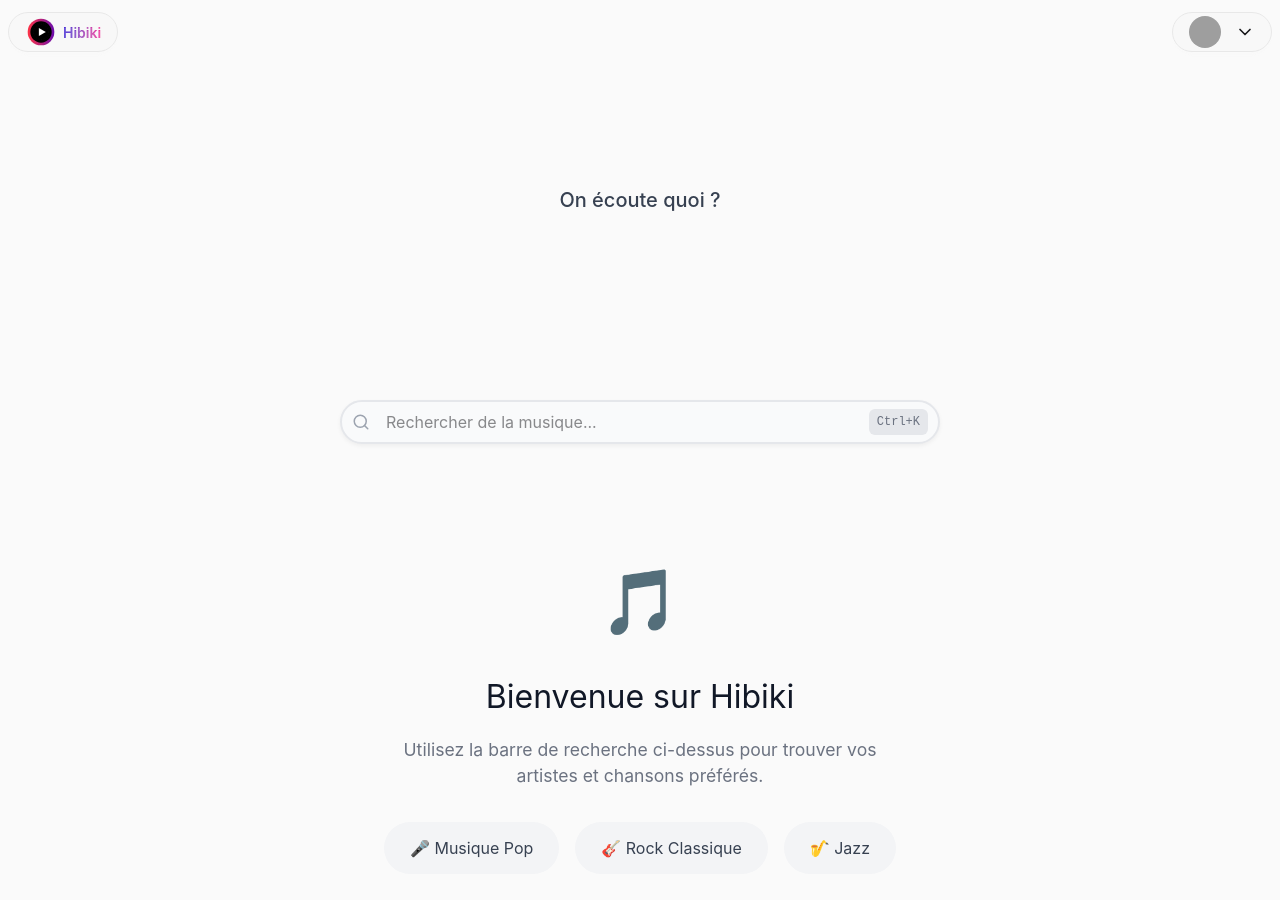
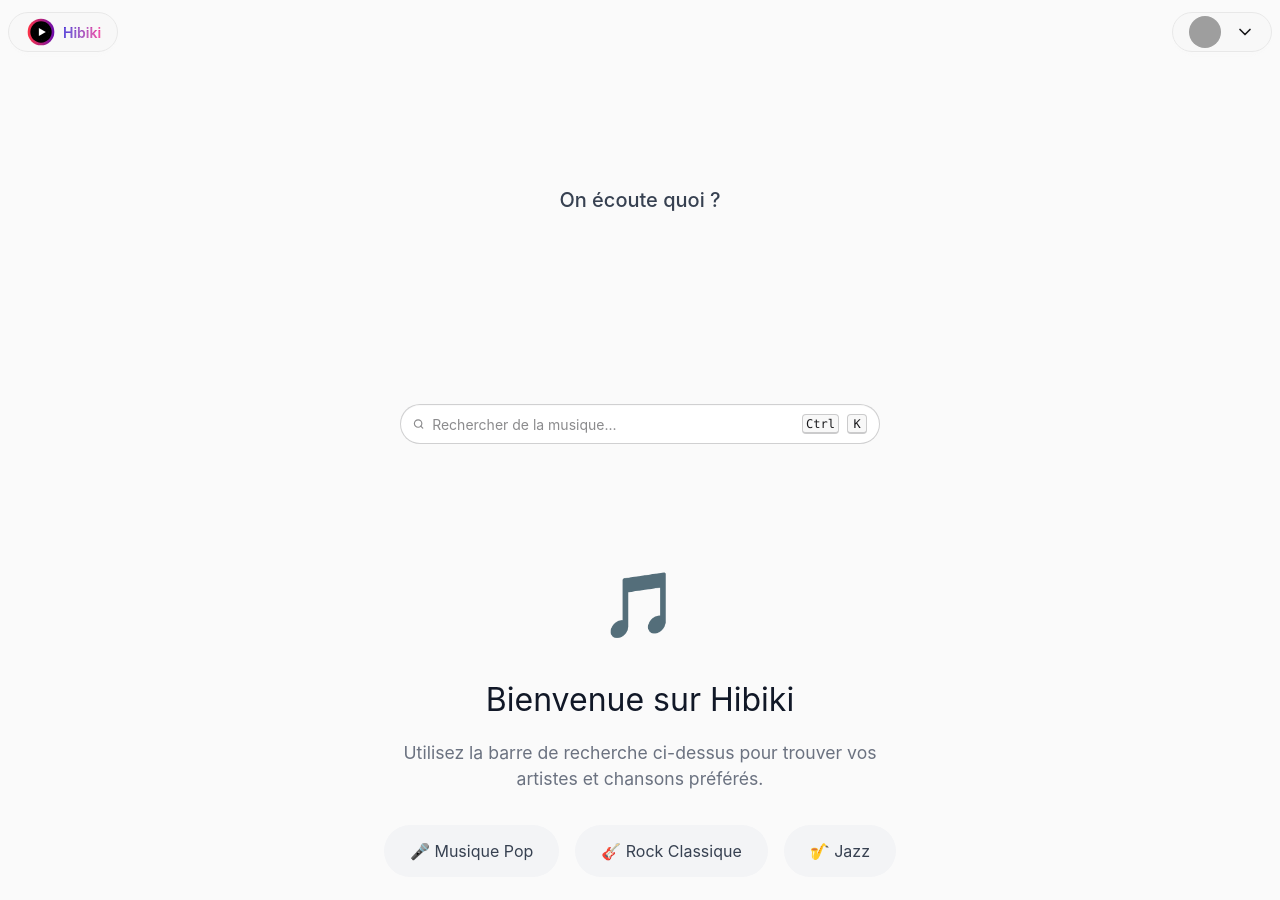
Before and after one commit to Hibiki-music-app/hibiki, a SvelteKit app in the folder frontend/: page / in a window 1280 px wide. Shown: the top 900 px of the page. Built offline with nearby package versions, Linux system fonts and the light colour scheme; grey boxes are pictures that could not be loaded.

Commit message:
refactor: simplification de la barre de recherche

```diff
--- a/frontend/src/components/SearchBar.svelte
+++ b/frontend/src/components/SearchBar.svelte
@@ -1,24 +1,16 @@
 <script lang="ts">
 	import { onMount } from 'svelte';
 
-	// Props
 	interface SearchBarProps {
 		onSearch?: (query: string) => void;
 		placeholder?: string;
-		showShortcutHint?: boolean;
 	}
 
-	let {
-		onSearch,
-		placeholder = 'Rechercher de la musique...',
-		showShortcutHint = true
-	}: SearchBarProps = $props();
+	let { onSearch, placeholder = 'Rechercher de la musique...' }: SearchBarProps = $props();
 
 	let searchInput: HTMLInputElement | null = $state(null);
 	let searchQuery = $state('');
-	let isSticky = $state(false);
 
-	// Gestion du raccourci Ctrl+K
 	onMount(() => {
 		const handleKeydown = (event: KeyboardEvent) => {
 			if (event.ctrlKey && event.key === 'k') {
@@ -27,25 +19,8 @@
 			}
 		};
 
-		// Observer pour détecter quand la barre devient sticky
-		const observer = new IntersectionObserver(
-			([entry]) => {
-				isSticky = !entry.isIntersecting;
-			},
-			{ threshold: 0, rootMargin: '-1px 0px 0px 0px' }
-		);
-
-		const sentinel = document.querySelector('.sticky-sentinel');
-		if (sentinel) {
-			observer.observe(sentinel);
-		}
-
 		document.addEventListener('keydown', handleKeydown);
-
-		return () => {
-			document.removeEventListener('keydown', handleKeydown);
-			observer.disconnect();
-		};
+		return () => document.removeEventListener('keydown', handleKeydown);
 	});
 
 	function handleSearch(event: Event) {
@@ -56,144 +31,41 @@
 	}
 </script>
 
-<!-- Sentinel pour détecter le sticky -->
-<div class="sticky-sentinel"></div>
-
-<div class="search-bar-container" class:is-sticky={isSticky}>
-	<div class="search-bar-content">
-		<form class="search-form" onsubmit={handleSearch}>
-			<div class="search-input-wrapper">
-				<svg
-					class="search-icon"
-					xmlns="http://www.w3.org/2000/svg"
-					width="20"
-					height="20"
-					viewBox="0 0 24 24"
+<div class="search-bar">
+	<form onsubmit={handleSearch}>
+		<label class="input rounded-full w-full">
+			<svg class="h-[1em] opacity-50" xmlns="http://www.w3.org/2000/svg" viewBox="0 0 24 24">
+				<g
+					stroke-linejoin="round"
+					stroke-linecap="round"
+					stroke-width="2.5"
 					fill="none"
 					stroke="currentColor"
-					stroke-width="2"
-					stroke-linecap="round"
-					stroke-linejoin="round"
 				>
-					<circle cx="11" cy="11" r="8" />
-					<path d="m21 21-4.35-4.35" />
+					<circle cx="11" cy="11" r="8"></circle>
+					<path d="m21 21-4.3-4.3"></path>
+				</g>
 			</svg>
 			<input
 				bind:this={searchInput}
 				bind:value={searchQuery}
-					type="text"
+				type="search"
+				class="grow"
 				{placeholder}
-					class="search-input"
-					aria-label="Barre de recherche"
 			/>
-				{#if showShortcutHint}
-					<kbd class="shortcut-hint">Ctrl+K</kbd>
-				{/if}
-			</div>
+			<kbd class="kbd kbd-sm hidden sm:inline-flex">Ctrl</kbd>
+			<kbd class="kbd kbd-sm hidden sm:inline-flex">K</kbd>
+		</label>
 	</form>
-	</div>
 </div>
 
 <style>
-	.sticky-sentinel {
-		height: 1px;
-		position: absolute;
-		top: 0;
-		width: 100%;
-	}
-
-	.search-bar-container {
+	.search-bar {
+		max-width: 32rem;
+		margin: 0 auto;
+		padding: 1rem;
 		position: sticky;
 		top: 0;
-		z-index: 1100;
-		background: transparent;
-		border-bottom: 1px solid transparent;
-		padding: 12px 0;
-	}
-
-	.search-bar-container.is-sticky {
-		border-bottom-color: rgba(229, 231, 235, 0.8);
-		box-shadow: 0 1px 3px 0 rgba(0, 0, 0, 0.1);
-	}
-
-	.search-bar-container.is-sticky .search-input {
-		background: rgba(255, 255, 255, 0.95);
-		backdrop-filter: blur(10px);
-		box-shadow: 0 2px 8px rgba(0, 0, 0, 0.1);
-	}
-
-	.search-bar-content {
-		max-width: 1200px;
-		margin: 0 auto;
-		padding: 0 16px;
-	}
-
-	.search-form {
-		max-width: 600px;
-		margin: 0 auto;
-	}
-
-	.search-input-wrapper {
-		position: relative;
-		display: flex;
-		align-items: center;
-	}
-
-	.search-icon {
-		position: absolute;
-		left: 12px;
-		width: 18px;
-		height: 18px;
-		color: #9ca3af;
-		pointer-events: none;
-		z-index: 1;
-	}
-
-	.search-input {
-		width: 100%;
-		height: 44px;
-		padding: 0 80px 0 44px;
-		border: 2px solid #e5e7eb;
-		border-radius: 22px;
-		background: #f9fafb;
-		font-size: 16px;
-		outline: none;
-		box-shadow: 0 2px 4px rgba(0, 0, 0, 0.05);
-	}
-
-	.search-input:focus {
-		border-color: #6366f1;
-		background: white;
-		box-shadow:
-			0 0 0 3px rgba(99, 102, 241, 0.1),
-			0 4px 12px rgba(0, 0, 0, 0.15);
-	}
-
-	.shortcut-hint {
-		position: absolute;
-		right: 12px;
-		background: #e5e7eb;
-		color: #6b7280;
-		padding: 4px 8px;
-		border-radius: 6px;
-		font-size: 12px;
-		font-family: monospace;
-		pointer-events: none;
-		font-weight: 500;
-	}
-
-	/* Responsive */
-	@media (max-width: 768px) {
-		.search-bar-content {
-			padding: 0 12px;
-		}
-
-		.search-input {
-			font-size: 16px;
-		}
-
-		.shortcut-hint {
-			display: none;
-		}
+		z-index: 10;
 	}
 </style>
```
Lines whose indentation alone changed are shown as unchanged.
